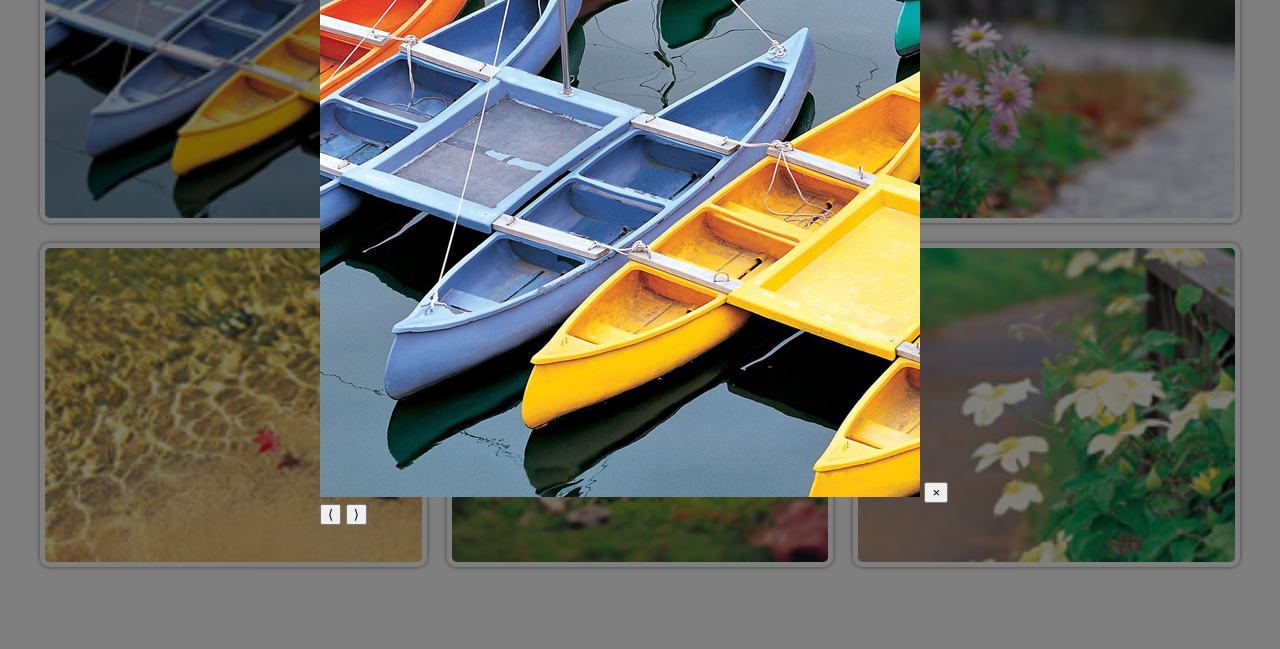
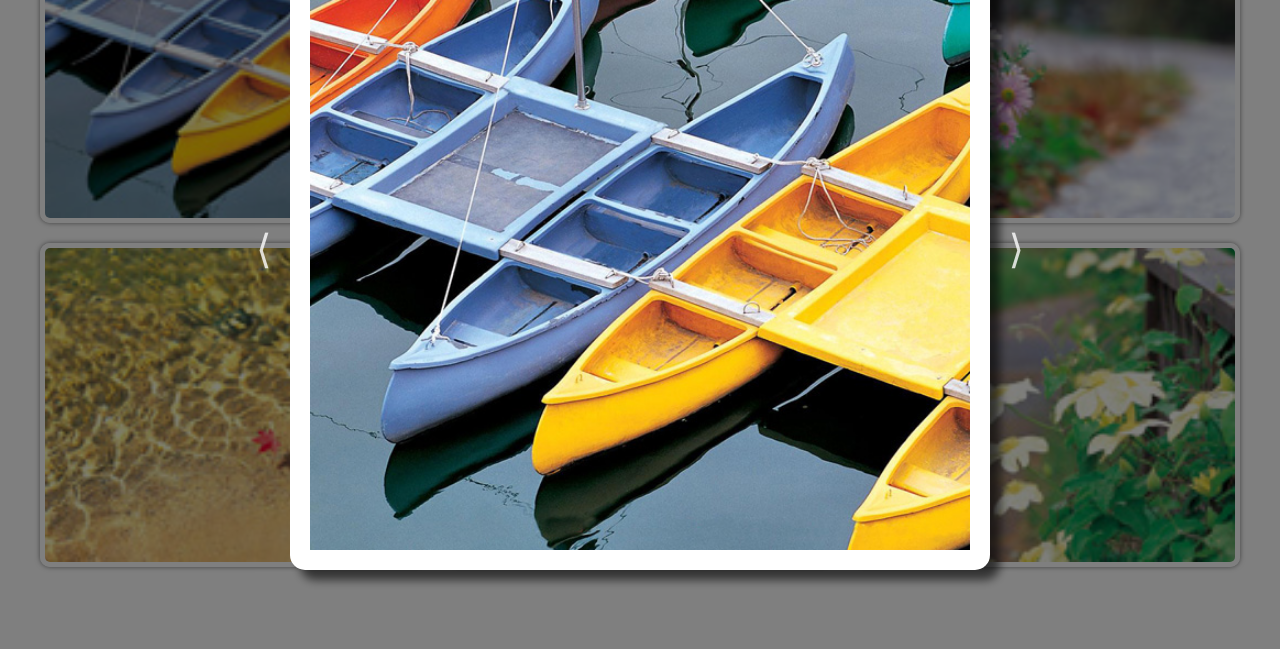
Before and after one commit to lluvia365/practice, a plain HTML site: page 0601_jQuery-AnimateModal.html in a window 1280 px wide. Shown: the part 151-800 px from the top of the page. Drawn offline with nearby package versions, Linux system fonts and the light colour scheme.

Commit message:
Update 0601_jQuery-AnimateModal.html

```diff
--- a/0601_jQuery-AnimateModal.html
+++ b/0601_jQuery-AnimateModal.html
@@ -58,24 +58,40 @@
         position: absolute;
         top:50%; left:50%;
         transform: translate(-50%,-50%);
+
+        width:95%; max-width: 700px;
+        background: #FFF; padding: 20px;
+        border-radius: 15px;
+        box-shadow: 10px 10px 10px rgba(0,0,0,.6);
     }
 
-    #modalTitle {  }
+    #modalTitle { font-size:2rem; margin-bottom: 20px }
 
     #modalImage {
-
+        display: block;
+        width:100%;
     }
 
     #modalClose {
-
+        position:absolute;
+        top:20px; right:20px;
+        border:none; background:none;
+        font-size: 2rem;
+        cursor: pointer;
     }
 
     .modalButton {
-
+        position: absolute;
+        top:50%;
+        transform: translateY(-50%);
+        border:none; background:none;
+        font-size: 2.5rem;
+        color:rgba(255,255,255,.8);
+        cursor: pointer;
     }
 
-    .left {}
-    .right {}
+    .left { left:-40px}
+    .right { right:-40px}
 
 
 
```
